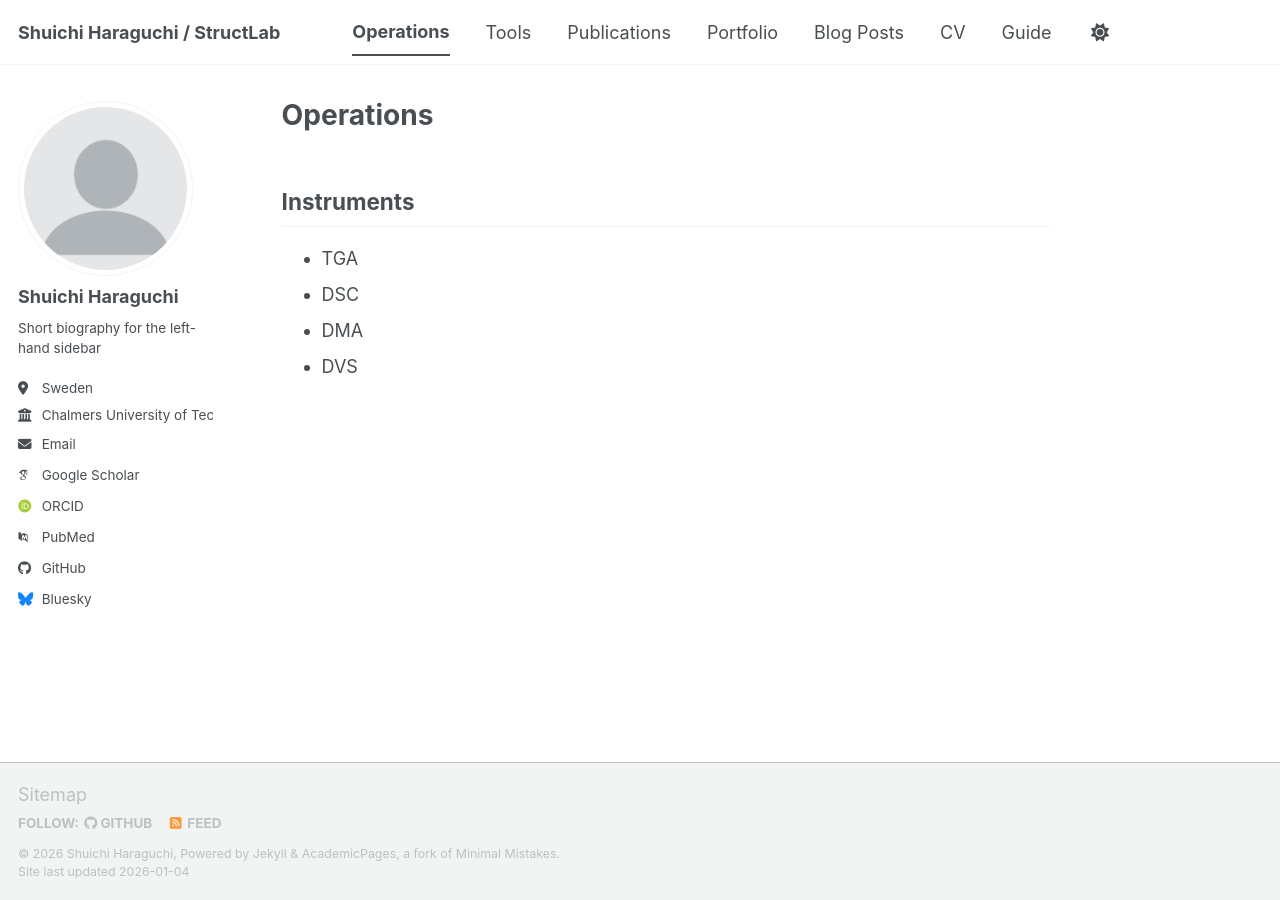
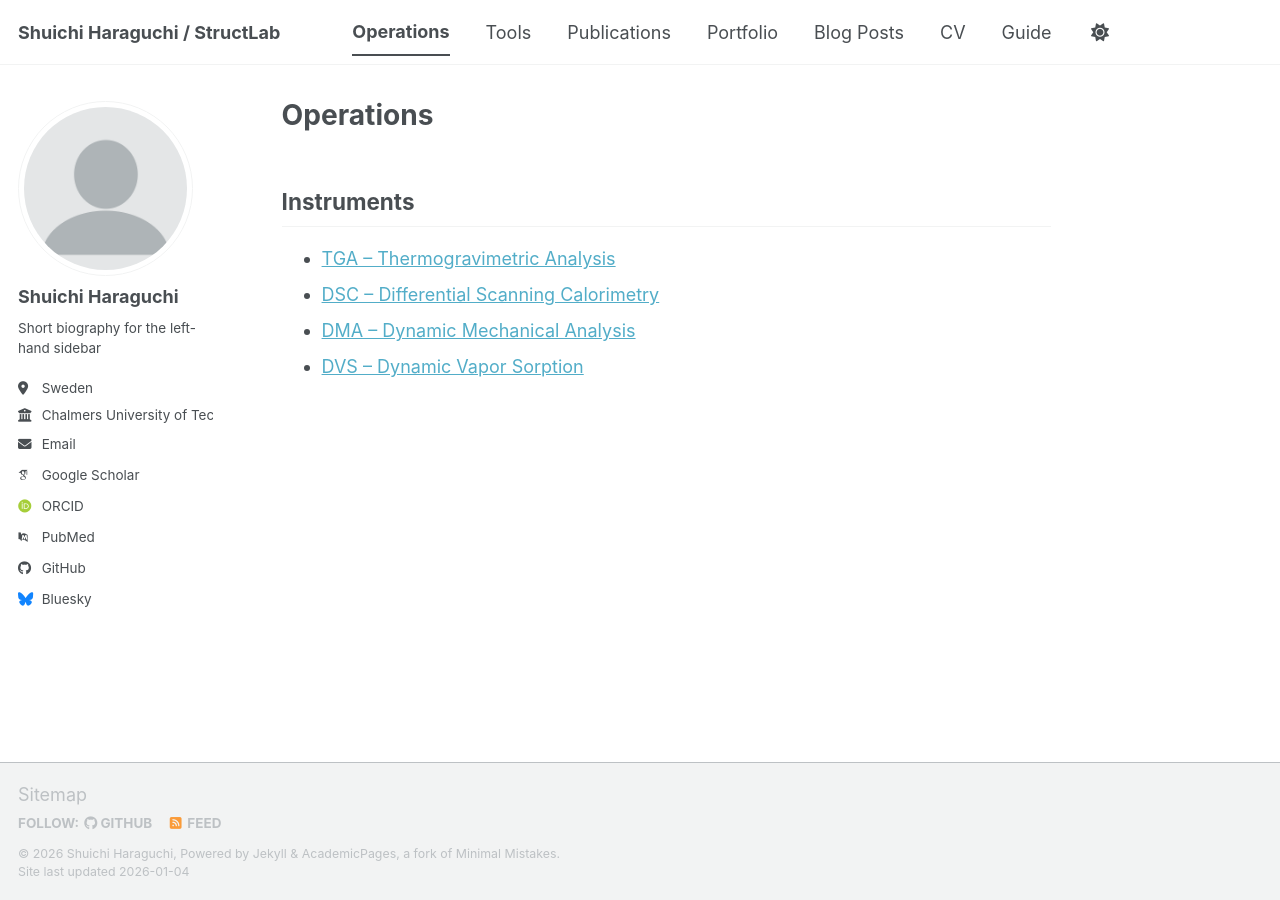
Before and after one commit to shuichi-h/academic-site, a Jekyll site: the page built from _pages/operations.md, in a window 1280 px wide. Built offline with Jekyll 4.4.1, drawn with Linux system fonts in a browser that asks for light colours; some web fonts are replaced; a script bundle is joined from its source files by our own code; library files that are not in the unit come from our copies.

Commit message:
Update instruments list with links

```diff
--- a/_pages/operations.md
+++ b/_pages/operations.md
@@ -5,7 +5,7 @@ permalink: /operations/
 
 ## Instruments
 
-- TGA
-- DSC
-- DMA
-- DVS
+- [TGA – Thermogravimetric Analysis](/instruments/tga/)
+- [DSC – Differential Scanning Calorimetry](/instruments/dsc/)
+- [DMA – Dynamic Mechanical Analysis](/instruments/dma/)
+- [DVS – Dynamic Vapor Sorption](/instruments/dvs/)
```
